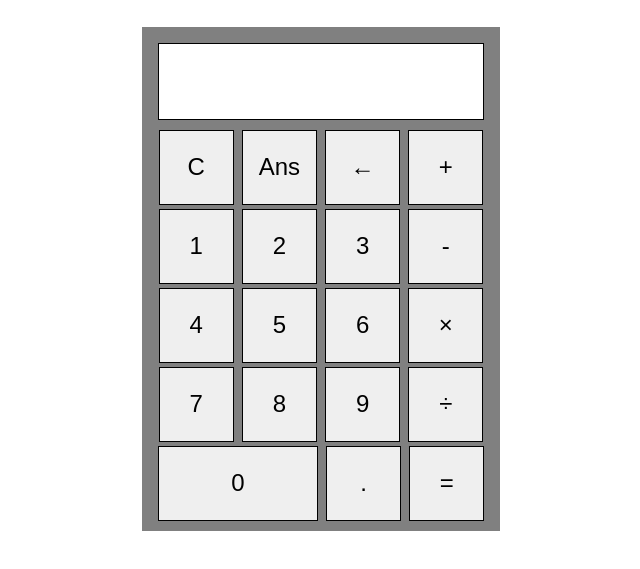
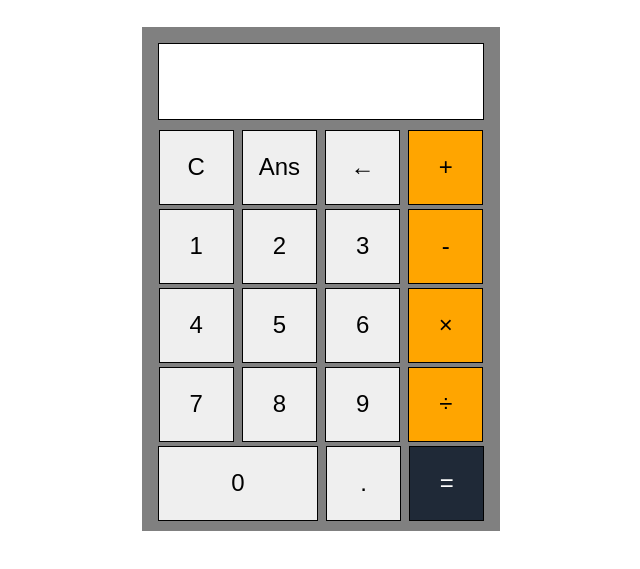
Before and after one commit to Teddies1/odin-calculator, a plain HTML site: page index.html in a window 1280 px wide. Shown: the part 67-636 px from the top of the page, without its empty margins (319-959 px from the left). Drawn offline with Linux system fonts and the light colour scheme.

Commit message:
styled button colors

```diff
--- a/style.css
+++ b/style.css
@@ -34,6 +34,15 @@ button:hover {
 #zero {
     width: 160px;
 }
+
+.operation {
+    background-color: orange;
+}
+
+.equal {
+    background-color: #1f2937;
+    color: white;
+}
 .result {
     display: flex;
     justify-content: center;
```
